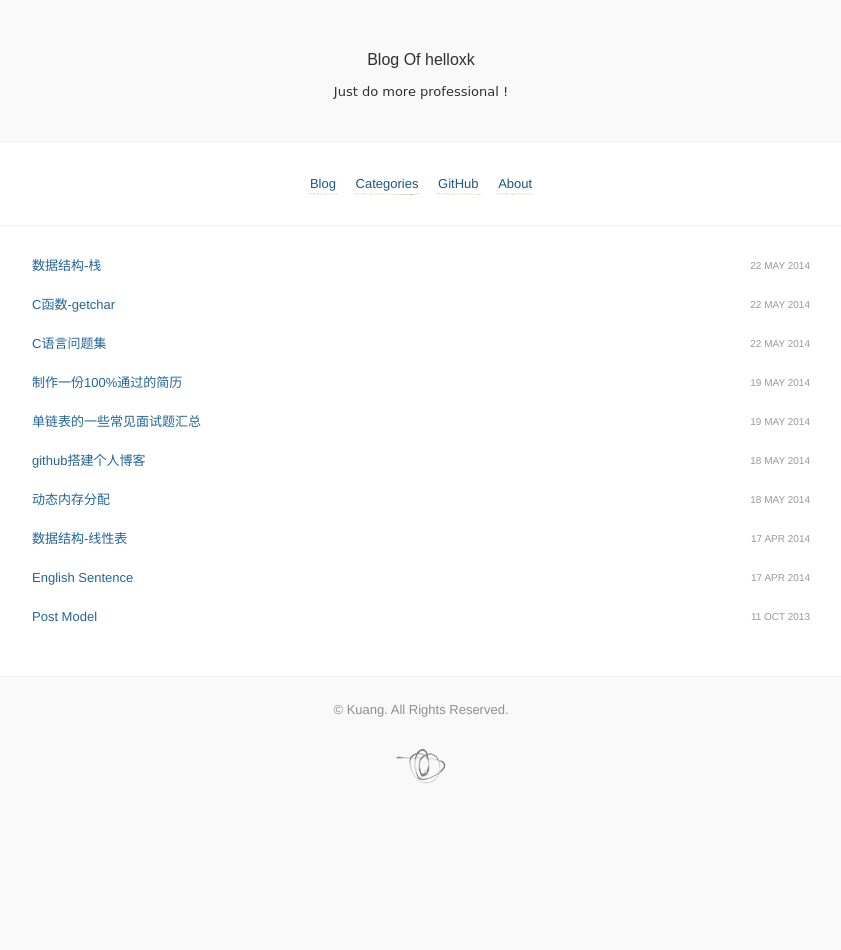
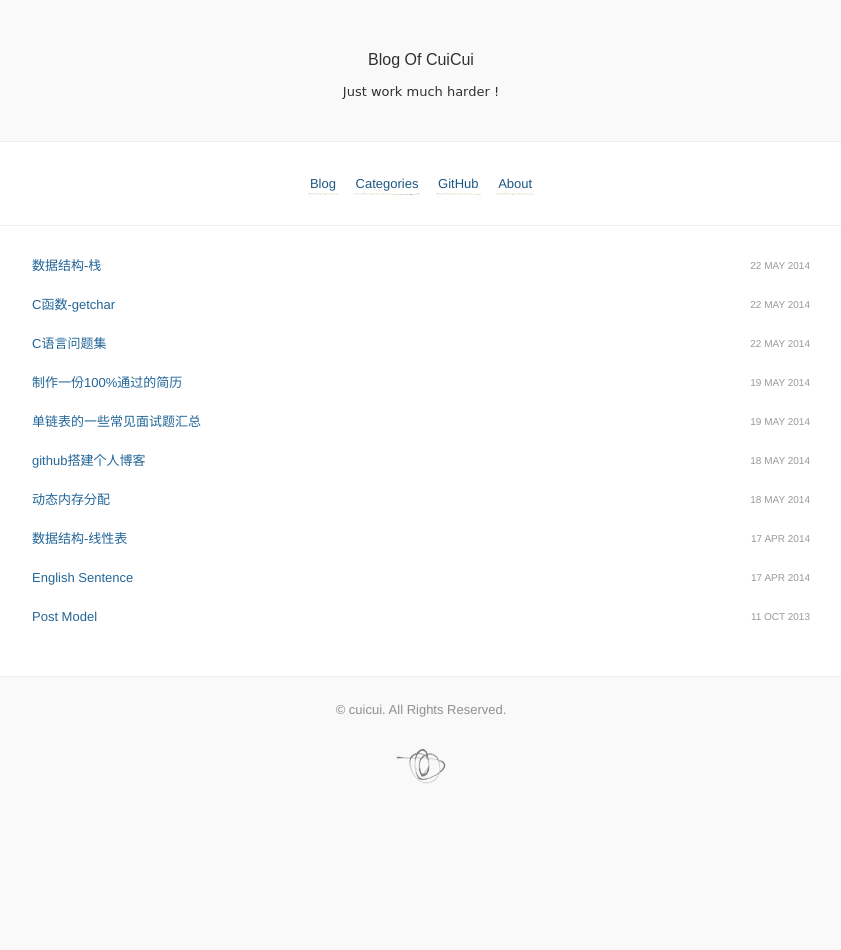
Before and after one commit to jokinkuang/jokinkuang.github.io, a Jekyll site: the page built from index.html, in a window 1280 px wide. Shown: the whole page, without its empty margins (219-1060 px from the left). Built offline with Jekyll 4.4.1, drawn with Linux system fonts in a browser that asks for light colours; Markdown is read by kramdown in place of the engine named in the settings; comment, search, counter and statistics services are not loaded.

Commit message:
Change to cuicui's blog

```diff
--- a/_config.yml
+++ b/_config.yml
@@ -1,9 +1,9 @@
-title:            Blog Of helloxk
-description:      Just do more professional !
+title:            Blog Of CuiCui
+description:      Just work much harder !
 url:
 baseurl:          # Base url. ( if use subdirectory-like URL )
-signoff:          Kuang # Your name.
-disqus_shortname: helloxk # disqus comment thread for post header options. ( leave blank if unwanted. )
+signoff:          cuicui # Your name.
+disqus_shortname: cuicui # disqus comment thread for post header options. ( leave blank if unwanted. )
 google_analytics_id: # set tracking, UA-XXXX-Y.
 encoding: utf-8
 links:
```
